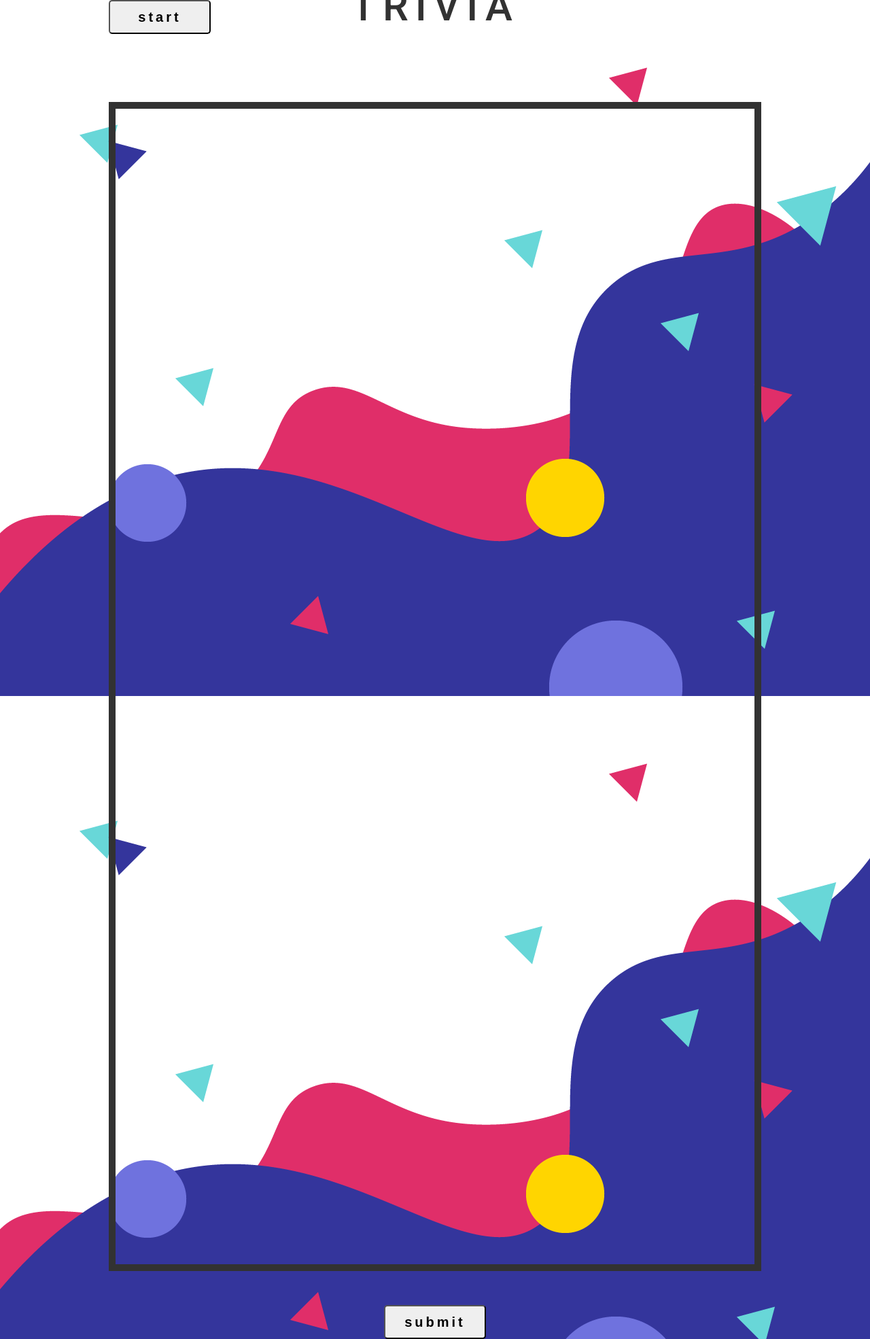
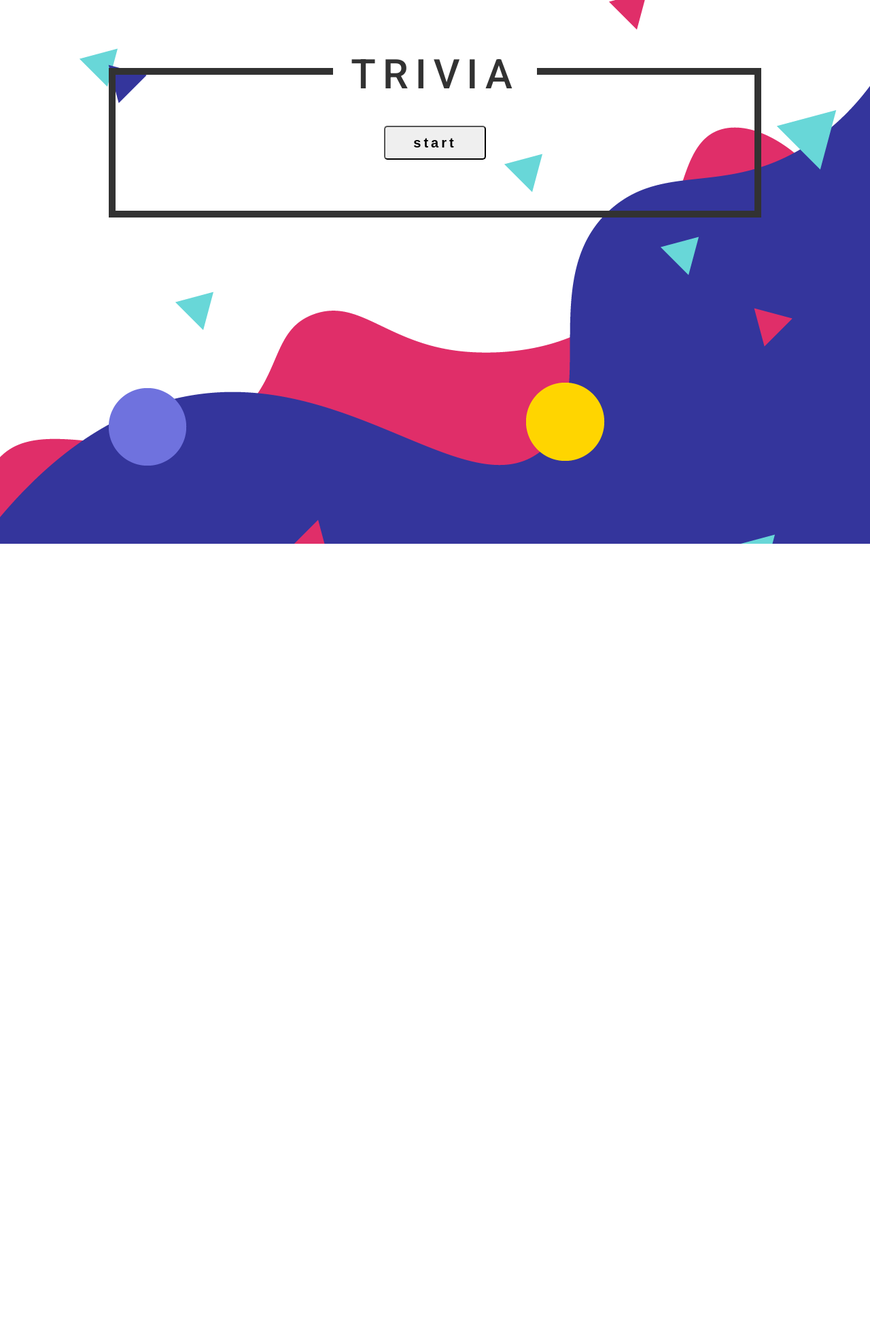
Before and after one commit to jchen211/Trivia_Simple, a plain HTML site: page index.html in a window 1280 px wide. Shown: the whole page at 68% size. After the commit the page ends 800 px from the top, so only its background shows below. Drawn offline with nearby package versions, Linux system fonts and the light colour scheme.

Commit message:
made container border for start button and questions

```diff
--- a/assets/css/style.css
+++ b/assets/css/style.css
@@ -29,14 +29,23 @@ header {
     position: absolute;
 }
 
-.container {
+.start {
     border: 10px solid #323232;
-    height: 1700px;
+    height: 200px;
     margin-top: 100px;
+    text-align: center;
+
 }
 
 .row {
     margin-top: 60px;
+    text-align: center;
+}
+
+.questionCont {
+    border: 10px solid #323232;
+    height: 1700px;
+    margin-top: 100px;
     text-align: center;
 }
 
@@ -61,11 +70,12 @@ label {
     margin: 50px 0;
 }
 
-button {
+.btn {
     width: 150px;
     height: 50px;
     border-radius: 5px;
     font-size: 20px;
     letter-spacing: 4px;
     font-weight: bold;
+    margin-top: 75px;
 }
--- a/assets/js/app.js
+++ b/assets/js/app.js
@@ -26,11 +26,16 @@ function timeConverter(t) {
     return minutes + ":" + seconds;
 }
 
-$('.row').hide();
+$('.questionCont').hide();
+$('#submit').hide();
+
 
 function startGame() {
   $('#begin').click(function(){
-    $('.row').show();
+    $('.questionCont').show();
+    $('#submit').show();
+    $('.start').hide();
+
   });
 }
 
--- a/index.html
+++ b/index.html
@@ -13,11 +13,13 @@
 <body>
     <header>TRIVIA</header>
 
-    <div class="start">
-        <button type="button" id="begin">start</button>
-    </div>
 
     <div class="container">
+        <div class="start">
+            <button class="btn" type="button" id="begin">start</button>
+        </div>
+
+      <div class="questionCont">
       <div class="row" id="timer"></div>
 
         <div class="row">
@@ -229,11 +231,11 @@
                 <input id="ninetyTwo0" type="radio" name="choices0">ninety-two
             </label>
         </div>
-
+    </div>
     </div>
 
-    <div class='container2'>
-        <button type="submit">submit</button>
+    <div class='container2' id="submit">
+        <button class="btn" type="submit">submit</button>
     </div>
 
 
```
